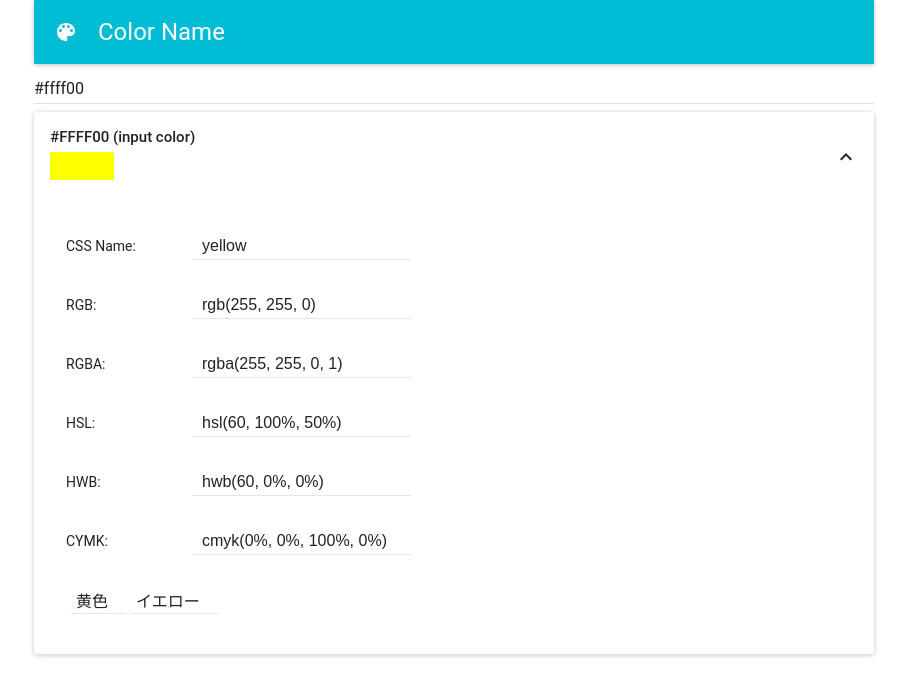
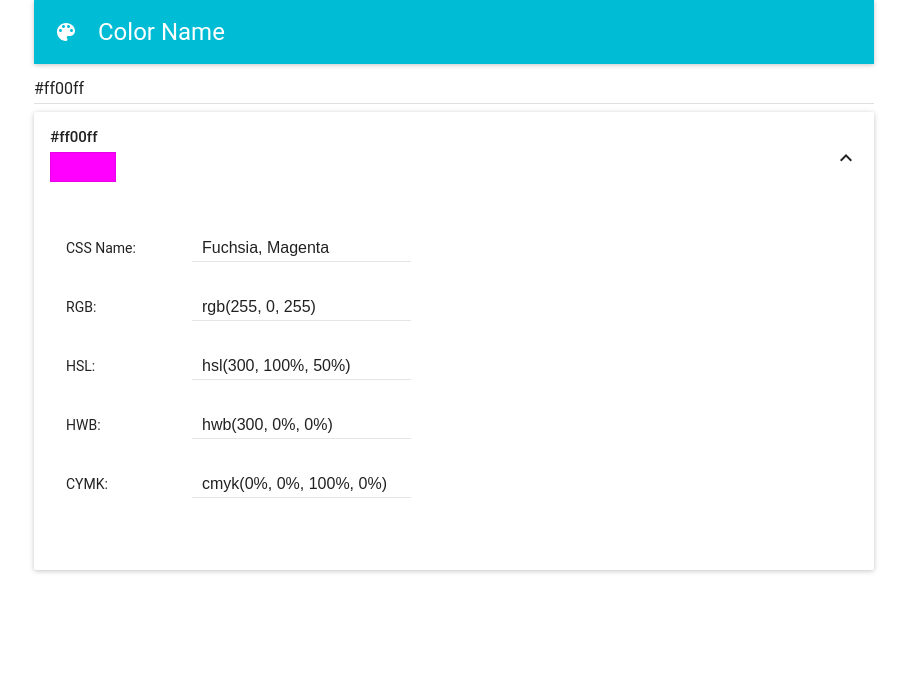
Before and after one commit to HiroshiOkada/color-name, a React (Create React App) app: page / in a window 1280 px wide. Shown: the top 696 px of the page, without its empty margins (186-1093 px from the left). Built offline with nearby package versions, Linux system fonts and the light colour scheme.

Commit message:
Separate logic into separate file

```diff
--- a/src/components/Color.css
+++ b/src/components/Color.css
@@ -6,6 +6,7 @@
   margin: 5px 0;
   width: 64px;
   height: 28px;
+  border: 1px solid rgba(0, 0, 0, 0.1);
 }
 
 .Color-fixInput {
--- a/src/components/Color.js
+++ b/src/components/Color.js
@@ -33,7 +33,7 @@ function Color(props) {
 
   const { initiallyExpanded, info } = props
 
-  const { title, cssName, color, rgb, rgba, hsl, hwb, cmyk, otherNames } = info
+  const { title, cssName, color, rgb, hsl, hwb, cmyk, otherNames } = info
 
   const id = color
   return (
@@ -45,7 +45,6 @@ function Color(props) {
         <CardText expandable>
           <LabelValue label="CSS Name" value={cssName} id={`${id}-cssName`} />
           <LabelValue label="RGB" value={`rgb${rgb}`} id={`${id}-rgb`} />
-          <LabelValue label="RGBA" value={`rgba${rgba}`} id={`${id}-rgba`} />
           <LabelValue label="HSL" value={`hsl${hsl}`} id={`${id}-hsl`} />
           <LabelValue label="HWB" value={`hwb${hwb}`} id={`${id}-hwb`} />
           <LabelValue label="CYMK" value={`cmyk${cmyk}`} id={`${id}-cmyk`} />
--- a/src/components/Home.js
+++ b/src/components/Home.js
@@ -5,32 +5,26 @@ import AppBar from 'material-ui/AppBar'
 import IconButton from 'material-ui/IconButton'
 import Color from './Color'
 import './Home.css'
+import { getInfoList } from '../utils'
 
 class Home extends Component {
   state = {
-    dataSource: ['#fff']
+    dataSource: ['#fff'],
+    searchText: '#ff00ff',
+    infoList: getInfoList('#ff00ff')
   }
 
-  handleUpdateInput = value => {
-    this.setState({ dataSource: [value, '#fff'] })
+  handleUpdateInput = searchText => {
+    const infoList = getInfoList(searchText)
+    this.setState({
+      dataSource: ['#fff'],
+      searchText,
+      infoList: infoList || this.state.infoList
+    })
   }
 
   render() {
-    const { dataSource } = this.state
-
-    const infoList = [
-      {
-        title: '#FFFF00 (input color)',
-        cssName: 'yellow',
-        color: '#ffff00',
-        rgb: '(255, 255, 0)',
-        rgba: '(255, 255, 0, 1)',
-        hsl: '(60, 100%, 50%)',
-        hwb: '(60, 0%, 0%)',
-        cmyk: '(0%, 0%, 100%, 0%)',
-        otherNames: ['黄色', 'イエロー']
-      }
-    ]
+    const { dataSource, searchText, infoList } = this.state
 
     return (
       <div className="Home">
@@ -45,7 +39,7 @@ class Home extends Component {
         <AutoComplete
           hintText="Input color code or name"
           dataSource={dataSource}
-          searchText="#ffff00"
+          searchText={searchText}
           onUpdateInput={this.handleUpdateInput}
           fullWidth
         />
--- /dev/null
+++ b/src/utils/index.js
@@ -0,0 +1,26 @@
+import convert from 'color-convert'
+import { hexToName } from './css-name'
+
+export function getInfo(hex) {
+  const cssName = (hexToName(hex) || []).join(', ')
+  const color = `#${hex}`
+  const hsl = convert.hex.hsl(hex)
+  const hwb = convert.hex.hwb(hex)
+  return {
+    title: color,
+    cssName,
+    color: color,
+    rgb: `(${convert.hex.rgb(hex).join(', ')})`,
+    hsl: `(${hsl[0]}, ${hsl[1]}%, ${hsl[2]}%)`,
+    hwb: `(${hwb[0]}, ${hwb[1]}%, ${hwb[2]}%)`,
+    cmyk: '(0%, 0%, 100%, 0%)',
+    otherNames: []
+  }
+}
+
+export function getInfoList(searchText) {
+  const infoList = [
+    getInfo(searchText.replace('#',''))
+  ]
+  return infoList
+}
```
